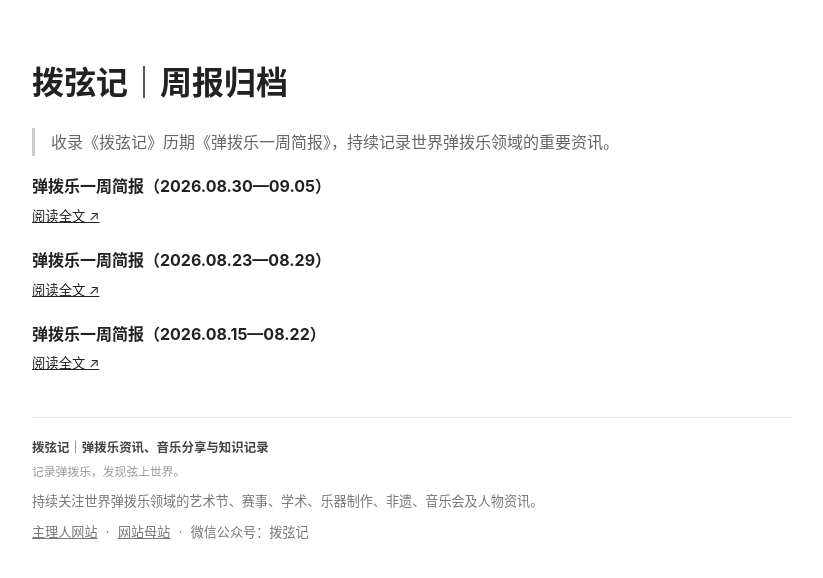
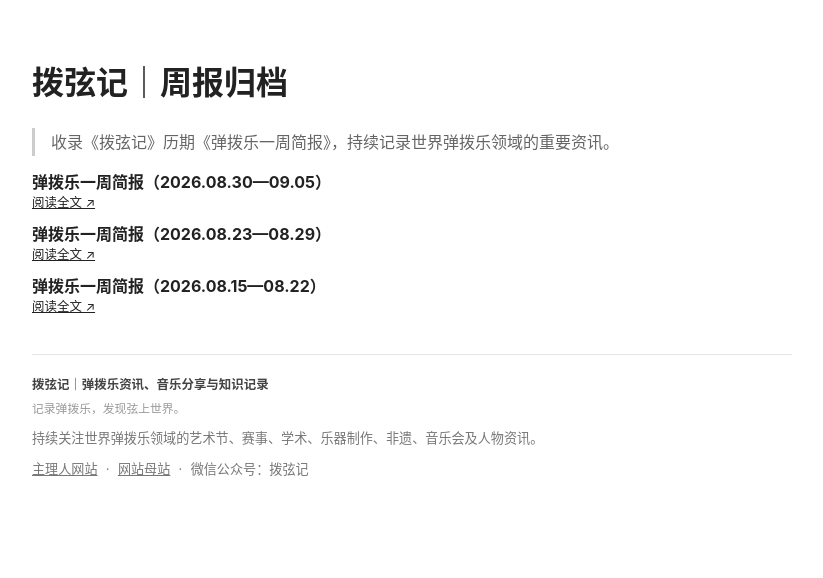
Before and after one commit to KeenKwok/boxianji, a Jekyll site: the page built from weekly/index.md, in a window 1280 px wide. Shown: the top 578 px of the page, without its empty margins (228-1051 px from the left). Built offline with Jekyll 4.4.1, drawn with Linux system fonts in a browser that asks for light colours.

Commit message:
更新 index.md

```diff
--- a/weekly/index.md
+++ b/weekly/index.md
@@ -12,9 +12,25 @@ exclude_from_weekly: true
 
 {% for report in reports %}
 {% unless report.path == "weekly/index.md" %}
-<div style="margin:1em 0;">
-  <strong>{{ report.title }}</strong><br>
-  <small><a href="{{ site.baseurl }}{{ report.url }}">阅读全文 ↗</a></small>
+
+<div style="
+  margin:0.85em 0;
+  line-height:1.35;
+">
+
+  <div>
+    <strong>{{ report.title }}</strong>
+  </div>
+
+  <div style="
+    margin-top:1px;
+    font-size:0.78em;
+    line-height:1.25;
+  ">
+    <a href="{{ site.baseurl }}{{ report.url }}">阅读全文 ↗</a>
+  </div>
+
 </div>
+
 {% endunless %}
 {% endfor %}
```
